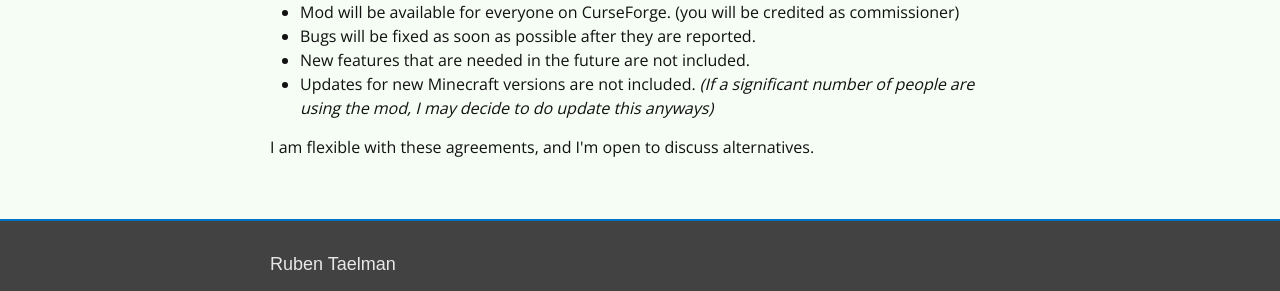
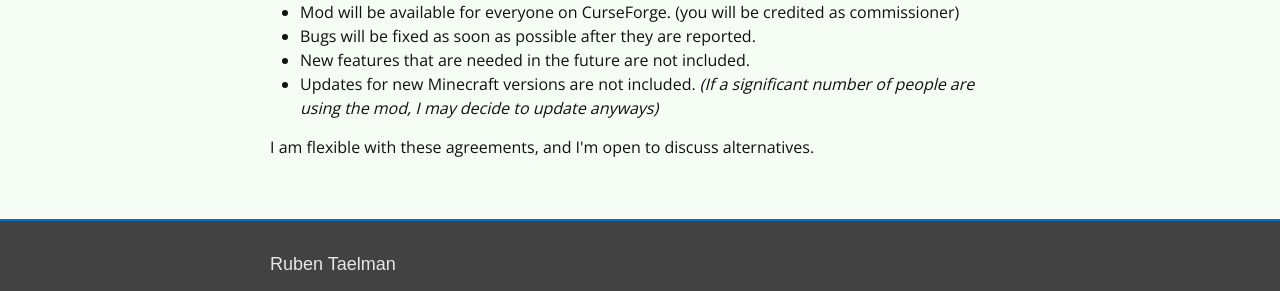
Before and after one commit to rubensworks/rubensworks.net, a Jekyll site: the page built from _projects/minecraft.html, in a window 1280 px wide. Shown: the part 1781-2072 px from the top of the page. Built offline with Jekyll 4.4.1, drawn with Linux system fonts in a browser that asks for light colours; some web fonts are replaced.

Commit message:
Fix typo in game mods page

```diff
--- a/_projects/minecraft.html
+++ b/_projects/minecraft.html
@@ -132,7 +132,7 @@
 		<li>Mod will be available for everyone on CurseForge. (you will be credited as commissioner)</li>
 		<li>Bugs will be fixed as soon as possible after they are reported.</li>
 		<li>New features that are needed in the future are not included.</li>
-		<li>Updates for new Minecraft versions are not included. <em>(If a significant number of people are using the mod, I may decide to do update this anyways)</em></li>
+		<li>Updates for new Minecraft versions are not included. <em>(If a significant number of people are using the mod, I may decide to update anyways)</em></li>
 	</ul>
 
 	I am flexible with these agreements, and I'm open to discuss alternatives.
```
